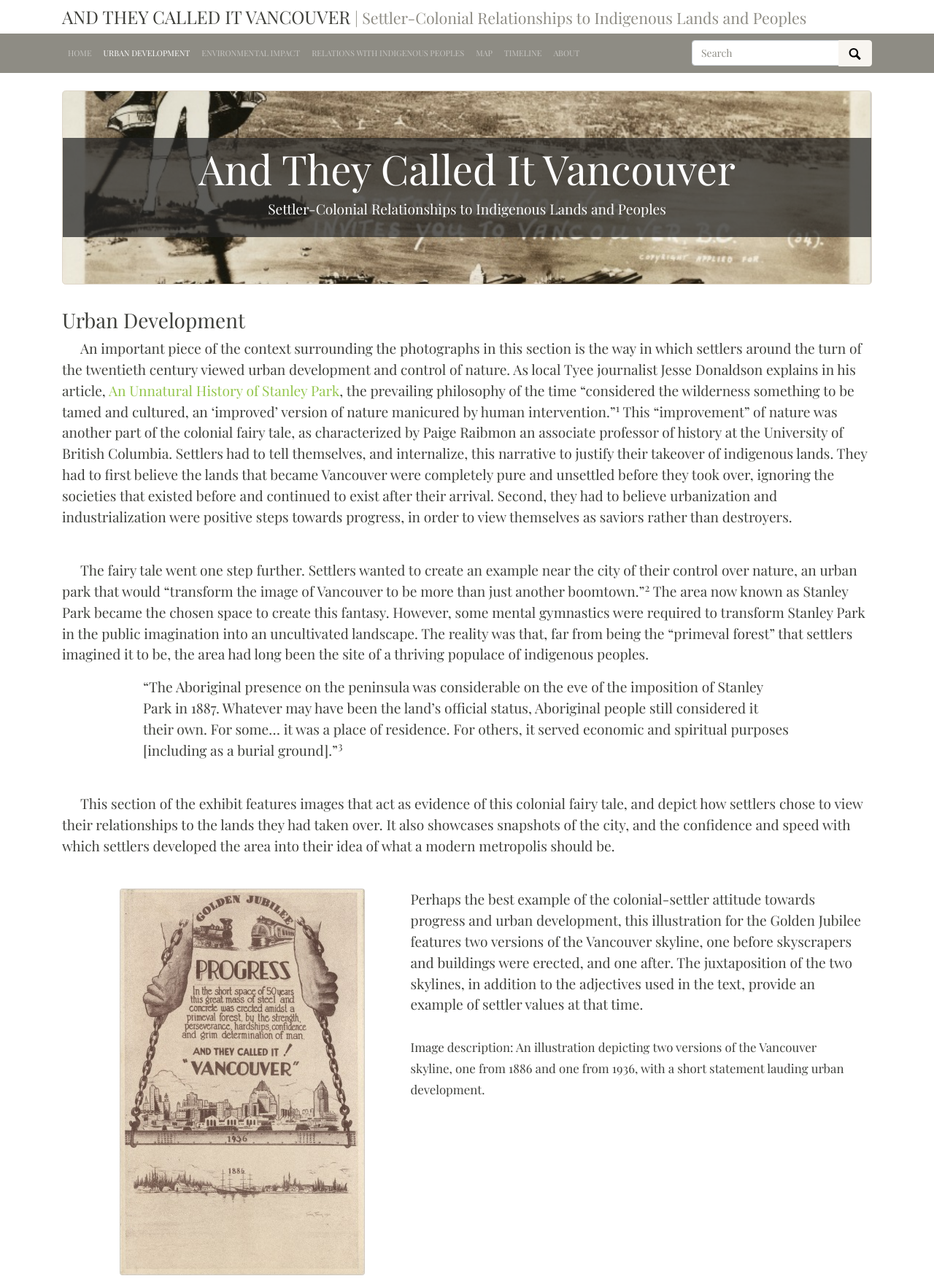
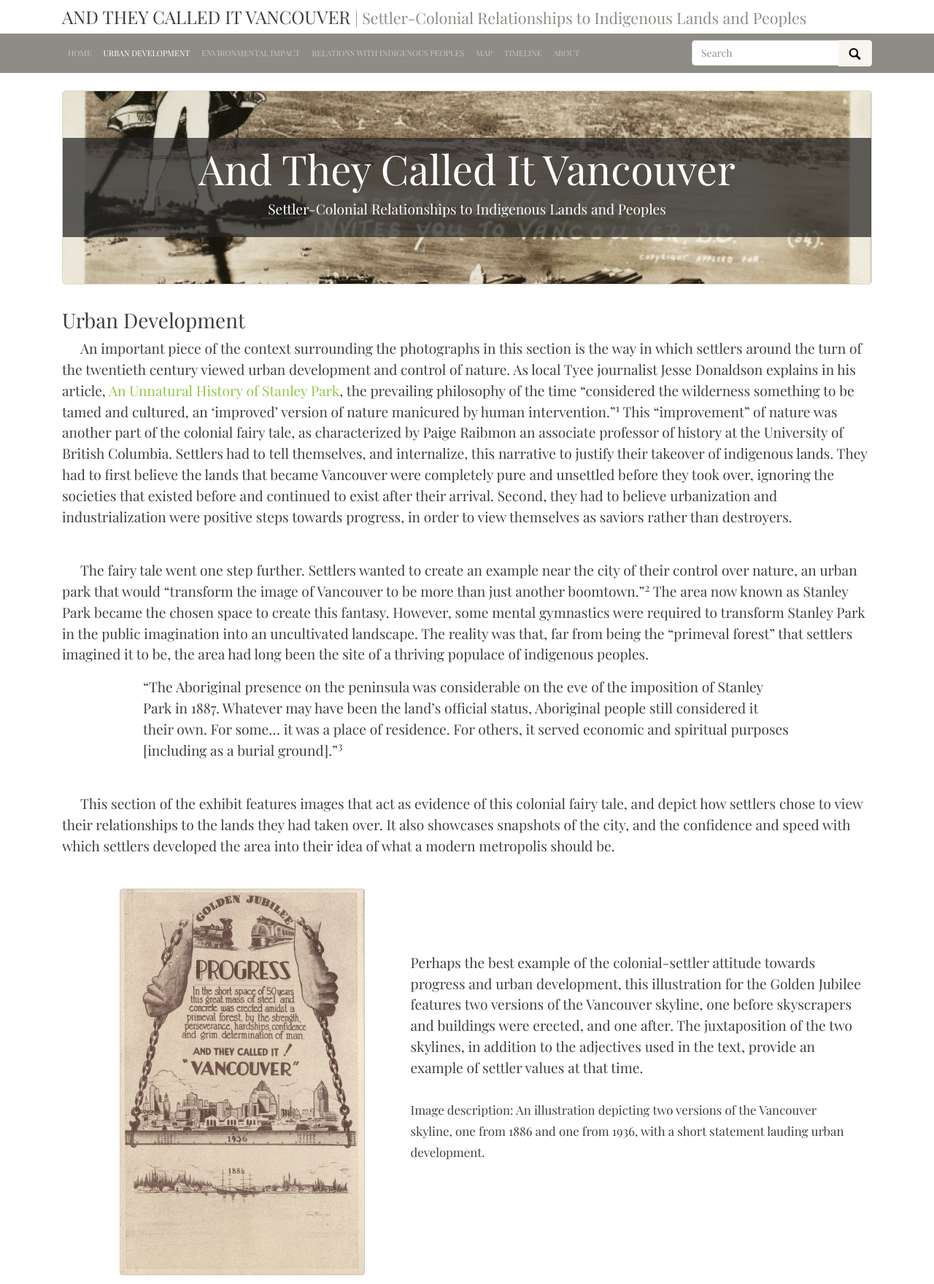
Before and after one commit to ashlynnprasad/langmann-2021, a Jekyll site: the page built from pages/urbandevelopment.md, in a window 1280 px wide. Shown: the top 1760 px of the page at 73% size. Built offline with Jekyll 4.4.1, drawn with Linux system fonts in a browser that asks for light colours; nearby versions of some CDN libraries.

Commit message:
Update urbandevelopment.md

```diff
--- a/pages/urbandevelopment.md
+++ b/pages/urbandevelopment.md
@@ -22,7 +22,7 @@ permalink: /urbandevelopment.html
       {% include feature/item-figure.html objectid="langmann019" width="100" %}
     </div>
     <div class="col-sm-7">
-      Perhaps the best example of the colonial-settler attitude towards progress and urban development, this illustration for the Golden Jubilee features two versions of the Vancouver skyline, one before skyscrapers and buildings were erected, and one after. The juxtaposition of the two skylines, in addition to the adjectives used in the text, provide an example of settler values at that time.<br><br>
+      <br><br><br>Perhaps the best example of the colonial-settler attitude towards progress and urban development, this illustration for the Golden Jubilee features two versions of the Vancouver skyline, one before skyscrapers and buildings were erected, and one after. The juxtaposition of the two skylines, in addition to the adjectives used in the text, provide an example of settler values at that time.<br><br>
       <small>Image description: An illustration depicting two versions of the Vancouver skyline, one from 1886 and one from 1936, with a short statement lauding urban development.</small>
     </div>
   </div>
@@ -53,7 +53,7 @@ permalink: /urbandevelopment.html
 <center><small>Image descriptions:<br>
   Left: View toward settlements on Deadman's Island from Coal Harbour.<br>
   Right: A view of driftwood on the beach, with buildings in the background and the tall trees of Stanley Park in the far background.</small></center><br>
-<p style="text-indent: 25px;">This image to the left, taken from Coal Harbour and looking toward Deadman’s Island sometime between 1891 and 1901, shows settlements along the shore of the island. The image to the right shows similar establishments on the other side of the park, at English Bay. When this area was transformed into Stanley Park, habitations such as these were destroyed and their residents forced to relocate.</p><br>
+<p style="text-indent: 25px;">This image to the left, taken from Coal Harbour and looking toward Deadman’s Island sometime between 1891 and 1901, shows settlements along the shore of the island. The image to the right shows similar establishments on the other side of the park, at English Bay. When this area was transformed into Stanley Park, habitations such as these were destroyed and their residents forced to relocate.</p>
 <p style="text-indent: 25px;">The historian Jean Barman, in her book Stanley Park’s Secret shares quotes from indigenous individuals who lived on these lands before their forced relocation. In one case, a man named August Jack shares his experience of his house literally being demolished while he was inside. The house was located on the site of a future road that would wrap around the perimeter of Stanley Park, and would have been similar to the houses pictured here.<br>
 <p style="margin-left:10%; margin-right:10%;">“We was inside this house when the surveyors come along, and they chop the corner of our house when we was eating inside.”<sup>4</sup></p><br><br>
 
```
